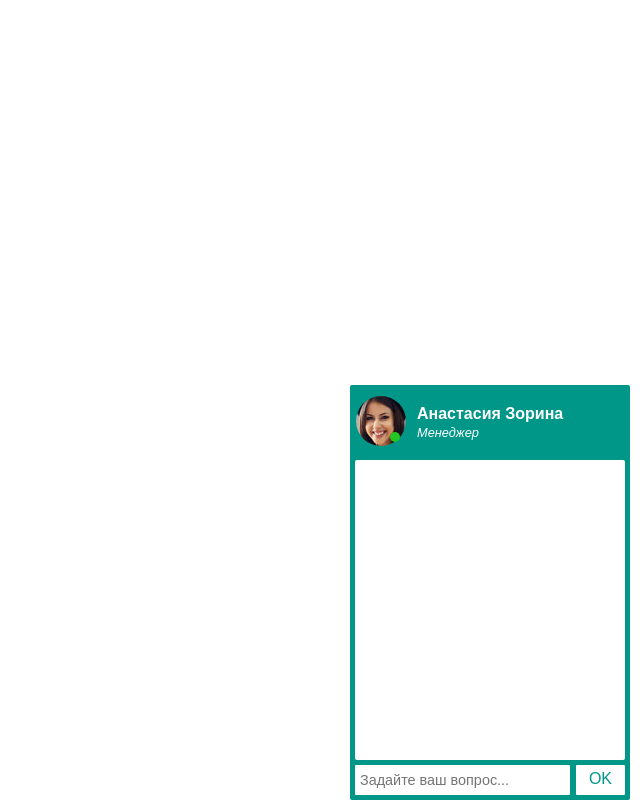
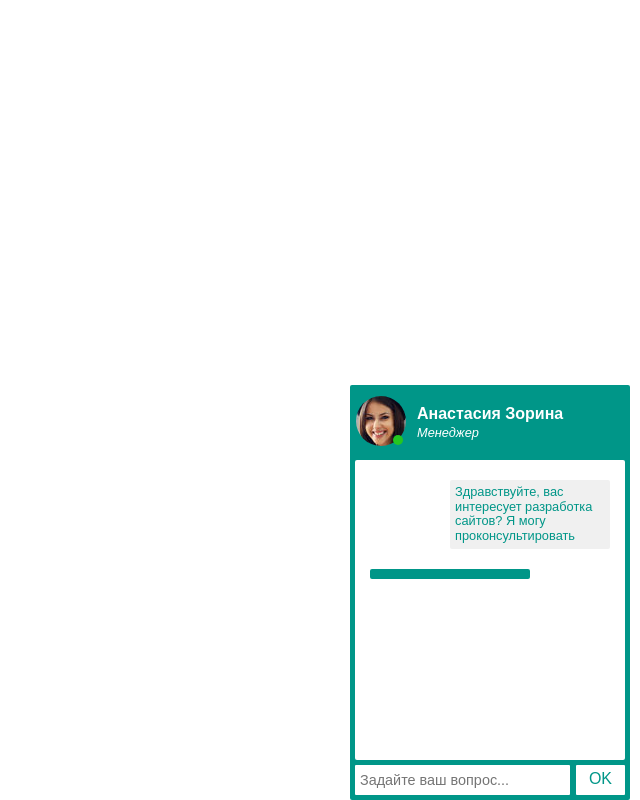
Before and after one commit to lastnowember/chat-bot, a plain HTML site: page index.html in a window 1280 px wide. Both pictures are taken after a click on the link "OK". Shown: the whole page, without its empty margins (640-1280 px from the left). Drawn offline with nearby package versions, Linux system fonts and the light colour scheme.

Commit message:
add chat dialog - bot and user

```diff
--- a/css/style.css
+++ b/css/style.css
@@ -40,8 +40,8 @@ a.click-chat-header {
 
 .bot-status {
 	position: absolute;
-	top: 47px;
-	left: 40px;
+	top: 50px;
+	left: 43px;
 	content: " ";
 	z-index: 10;
 	width:10px;
@@ -65,12 +65,47 @@ a.click-chat-header {
 }
 
 .chat-main {
-	width: 250px;
+	width: 255px;
 	height: 280px;
 	background-color: #fff;
 	padding: 10px;
+	padding-left: 5px;
 	border-radius: 2px;
 }
+
+.chat-content {
+	padding: 0;
+	background-color: transparent;
+}
+
+.text-block {
+	float: left;
+	width: 240px;
+	padding: 10px;
+	font-size: 0.8em;
+}
+
+.user-block {
+	display: block;
+	float: left;
+	width: 150px;
+	background-color: #009688;
+	color: #fff;
+}
+
+.bot-block {
+	display: block;
+	float: right;
+	width: 150px;
+	background-color: #f0f0f0;
+	color: #009688;
+}
+
+._block {
+	padding: 5px;
+	border-radius: 2px;
+}
+
 
 .chat-input {
 	width: 270;
@@ -102,10 +137,6 @@ a.click-chat-header {
 	border-radius: 1px;
 }
 
-
-
-
-
 .clear {
 	clear: both;
 }
--- a/index.html
+++ b/index.html
@@ -20,15 +20,21 @@
 		</div>
 	</a>
 		<div class="chat-main">
-			<div class="chat-content">
+			<div id="chat-content" class="chat-content">
+			<!--<div id="text-block" class="text-block"><span id="block" class="bot-block _block">Здравствуйте, вас интересует разработка сайтов? Я могу проконсультировать</span></div>
+
+
+			<div id="text-block" class="text-block"><span id="block" class="user-block _block">Здравствуйте, вас интересует разработка сайтов? Я могу проконсультировать</span></div>
+			<div class="clear"></div> -->
 
 			</div>
+
 		</div>
 		<div id="chat-input" class="chat-input">
 			<form action="">
-				<input type="text" placeholder="Задайте ваш вопрос...">
+				<input name="user-input" type="text" placeholder="Задайте ваш вопрос...">
 			</form>
-			<a href="#" class="btn">OK</a>
+			<a href="#" id="btn-text" class="btn">OK</a>
 			<div class="clear"></div>
 		</div>
 	</div>
--- a/js/script.js
+++ b/js/script.js
@@ -1,4 +1,6 @@
 $(document).ready(function(){
+
+	var textBot = ['Здравствуйте, вас интересует разработка сайтов? Я могу проконсультировать','Консультация абсолютно бесплатная. Задавайте ваш вопрос'];
 
 	function sideChat(side){
 		$('#chat-wrapper').animate({'bottom':side}, 1000);
@@ -11,8 +13,8 @@ $(document).ready(function(){
 		} else {
 			classBlock = 'bot-block'
 		}
-		var userBlock = '<div id="text-block"><span id="block" class="' + classBlock + '">' + text +'</span></div>'
-
+		var userBlock = '<div id="text-block" class="text-block"><span id="block" class="' + classBlock + ' _block">' + text +'</span></div>';
+		$('#chat-content').append(userBlock);
 	}
 
 	$('#click-chat-header').click(function(){
@@ -25,8 +27,14 @@ $(document).ready(function(){
 		}
 	});
 
+	$('#btn-text').click(function(){
+		var userText = $('input[name="user-input"]').val();
+		addText(userText,'user');
+	});
 
 
 
-setTimeout(sideChat, 2000, '0px');
+
+	setTimeout(sideChat, 2000, '0px');
+	setTimeout(addText, 4000, textBot[0], 'bot');
 });
```
